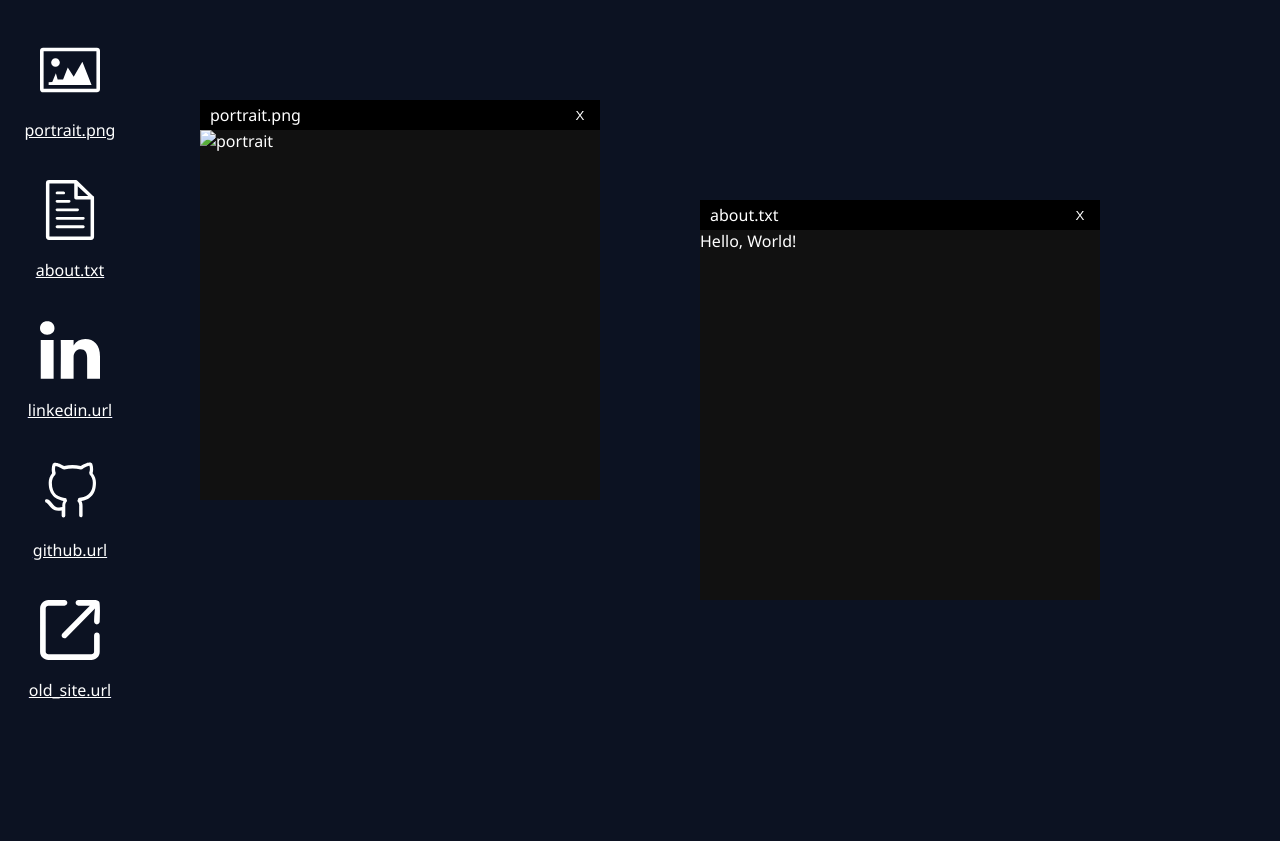
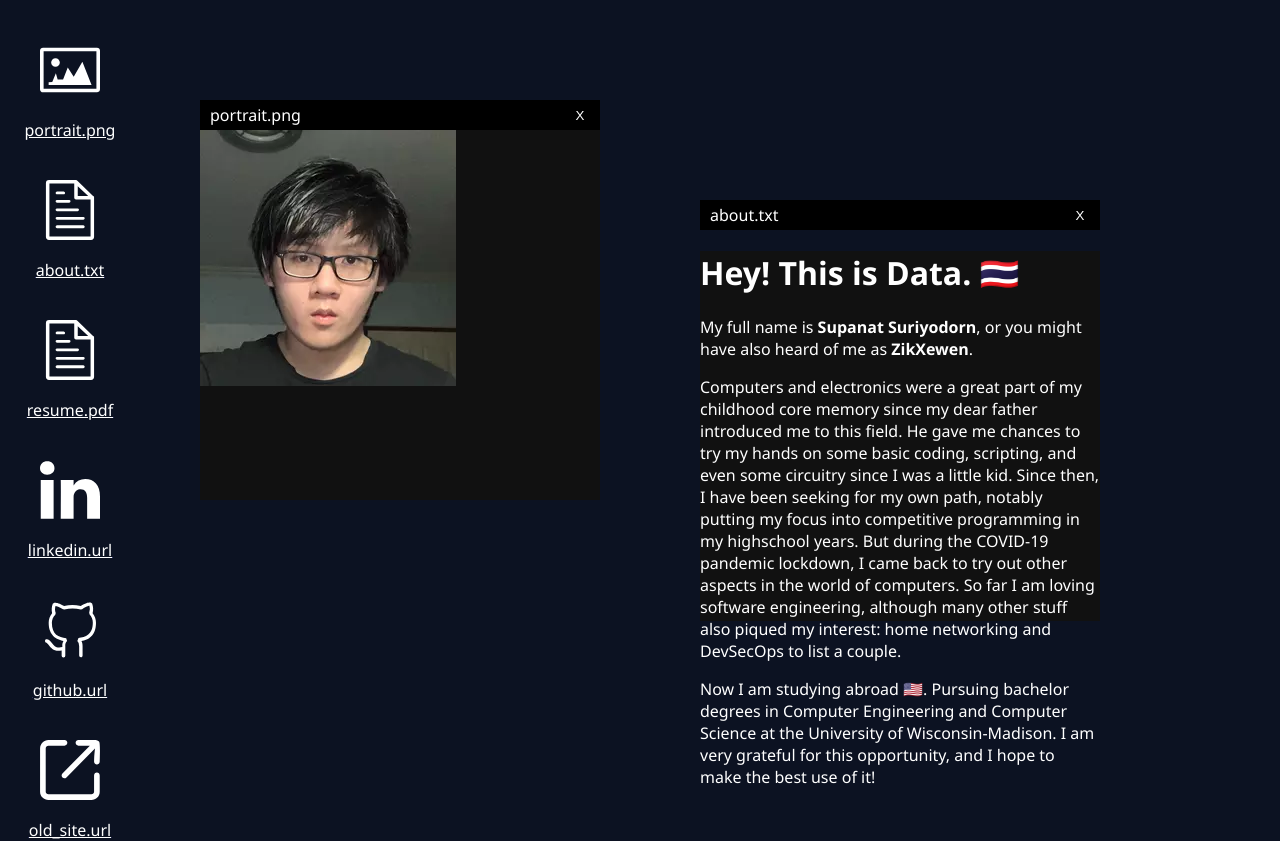
Before and after one commit to ZikXewen/zikxewen.github.io, a plain HTML site: page index.html in a window 1280 px wide. Before the commit the page ends 800 px from the top, so only its background shows below. Drawn offline with Linux system fonts and the light colour scheme.

Commit message:
add info

```diff
--- a/index.html
+++ b/index.html
@@ -15,6 +15,10 @@
       <a href="#window-about" id="file-about">
         <img src="assets/icon_about.svg"/ alt="about" />
         <span>about.txt</span>
+      </a>
+      <a href="assets/resume.pdf" target="_blank" id="file-resume">
+        <img src="assets/icon_about.svg"/ alt="resume" />
+        <span>resume.pdf</span>
       </a>
       <a href="https://linkedin.com/in/supanat-suriyodorn" target="_blank" id="file-linkedin">
         <img src="assets/icon_linkedin.svg" alt="linkedin" />
@@ -36,7 +40,7 @@
           <button>X</button>
         </div>
         <div class="window-content">
-          <img src="assets/portrait.png" alt="portrait" />
+          <img src="assets/portrait.webp" alt="portrait" />
         </div>
       </div>
       <div id="window-about">
@@ -45,7 +49,19 @@
           <button>X</button>
         </div>
         <div class="window-content">
-          Hello, World!
+          <h1>Hey! This is Data. 🇹🇭</h1>
+          <p>My full name is <strong>Supanat Suriyodorn</strong>, or you might have also heard of me as <strong>ZikXewen</strong>.</p>
+          <p>
+            Computers and electronics were a great part of my childhood core memory since my dear father introduced me to this field.
+            He gave me chances to try my hands on some basic coding, scripting, and even some circuitry since I was a little kid.
+            Since then, I have been seeking for my own path, notably putting my focus into competitive programming in my highschool years.
+            But during the COVID-19 pandemic lockdown, I came back to try out other aspects in the world of computers.
+            So far I am loving software engineering, although many other stuff also piqued my interest: home networking and DevSecOps to list a couple.
+          </p>
+          <p>
+            Now I am studying abroad 🇺🇸. Pursuing bachelor degrees in Computer Engineering and Computer Science at the University of Wisconsin-Madison.
+            I am very grateful for this opportunity, and I hope to make the best use of it!
+          </p>
         </div>
       </div>
     </div>
```
Also changed, not shown: assets/portrait.webp (added), 1 other file.
